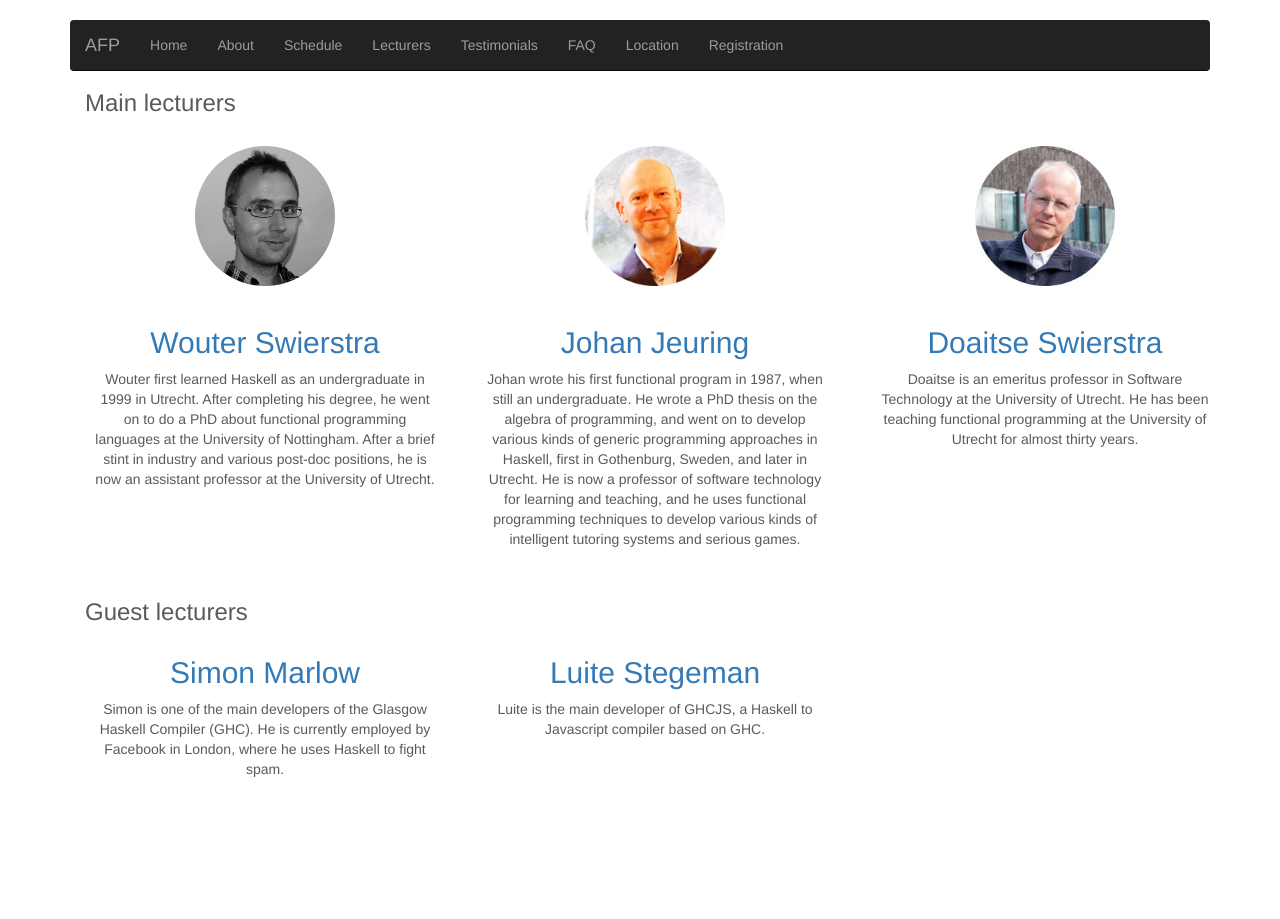
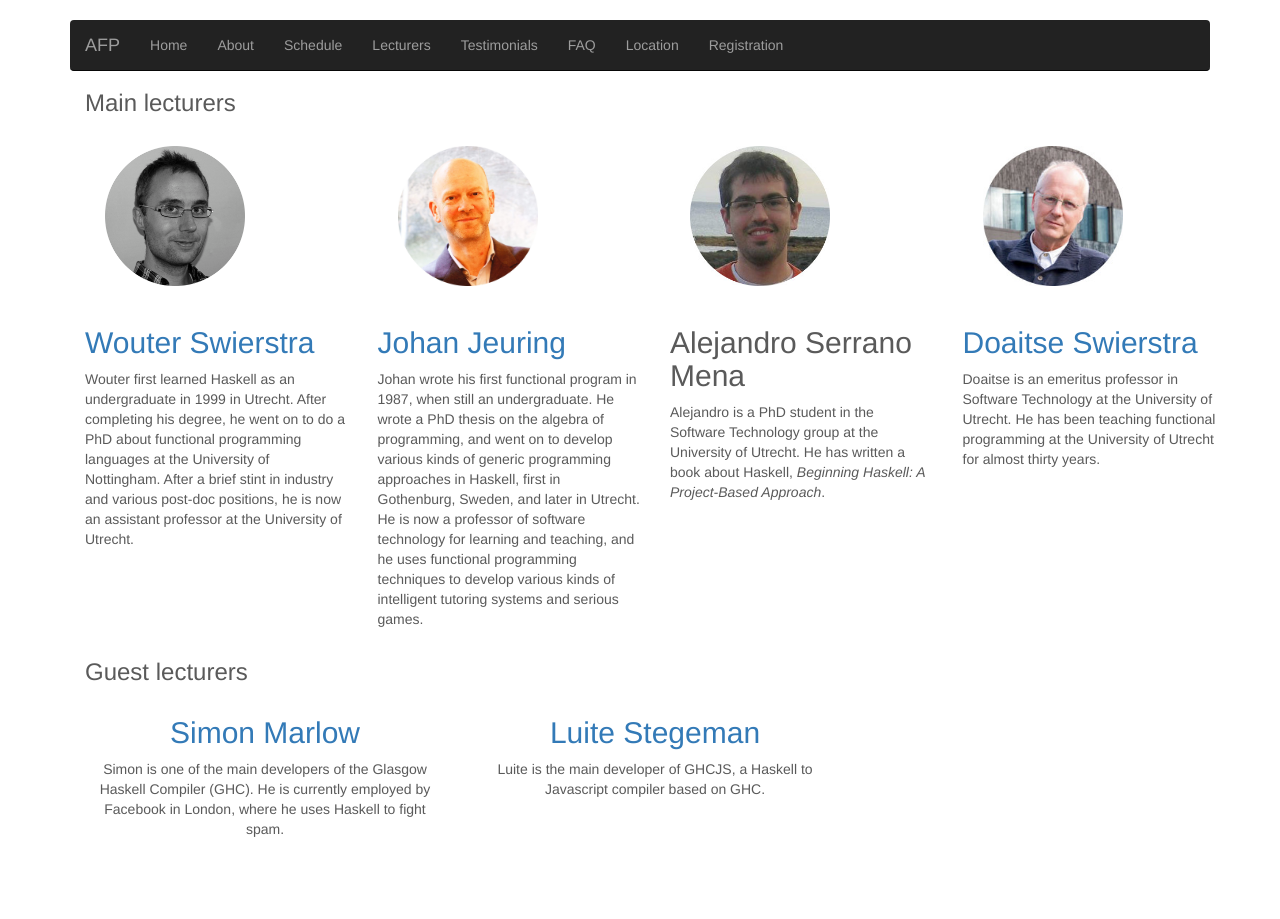
Before and after one commit to AFP-2017/AFP-2017, a Jekyll site: the page built from lecturers.html, in a window 1280 px wide. Built offline with Jekyll 4.4.1, drawn with Linux system fonts in a browser that asks for light colours; nearby versions of some CDN libraries.

Commit message:
Added Alejandro to list of lecturers.

```diff
--- a/lecturers.html
+++ b/lecturers.html
@@ -9,7 +9,7 @@ layout: default
   <h3>Main lecturers</h3>
 
   <div class="row">
-    <div class="col-lg-4">
+    <div class="col-lg-3">
       <img src=
       "img/wouter.png"
       alt="Wouter Swierstra" width="140" height="140" class=
@@ -23,9 +23,9 @@ layout: default
       Nottingham. After a brief stint in industry and various post-doc
       positions, he is now an assistant professor at the University of
       Utrecht.</p>
-    </div><!-- /.col-lg-4 -->
+    </div><!-- /.col-lg-3 -->
 
-    <div class="col-lg-4">
+    <div class="col-lg-3">
       <img src="img/johan.jpg" alt="Johan Jeuring" width="140"
       height="140" class="profile-img">
 
@@ -40,9 +40,23 @@ layout: default
       technology for learning and teaching, and he uses functional
       programming techniques to develop various kinds of intelligent
       tutoring systems and serious games.</p>
-    </div><!-- /.col-lg-4 -->
+    </div><!-- /.col-lg-3 -->
 
-    <div class="col-lg-4">
+    <div class="col-lg-3">
+      <img src=
+      "img/alejandro.jpg"
+      alt="Alejandro Serrano Mena" width="140" height="140" class=
+      "profile-img">
+
+      <h2>Alejandro Serrano Mena</h2>
+
+      <p>Alejandro is a PhD student in the Software Technology group
+      at the University of Utrecht. He has written a book about
+      Haskell, <em>Beginning Haskell: A Project-Based
+      Approach</em>.</p>
+    </div><!-- /.col-lg-3 -->
+
+    <div class="col-lg-3">
       <img src="img/doaitse.jpg" alt="Doaitse Swierstra" width=
       "140" height="140" class="profile-img">
 
@@ -52,7 +66,9 @@ layout: default
       Technology at the University of Utrecht. He has been teaching
       functional programming at the University of Utrecht for almost
       thirty years.</p>
-    </div><!-- /.col-lg-4 -->
+    </div><!-- /.col-lg-3 -->
+
+
   </div><!-- /.row -->
 
   <h3>Guest lecturers</h3>
```
Also changed, not shown: img/alejandro.jpg (added).
